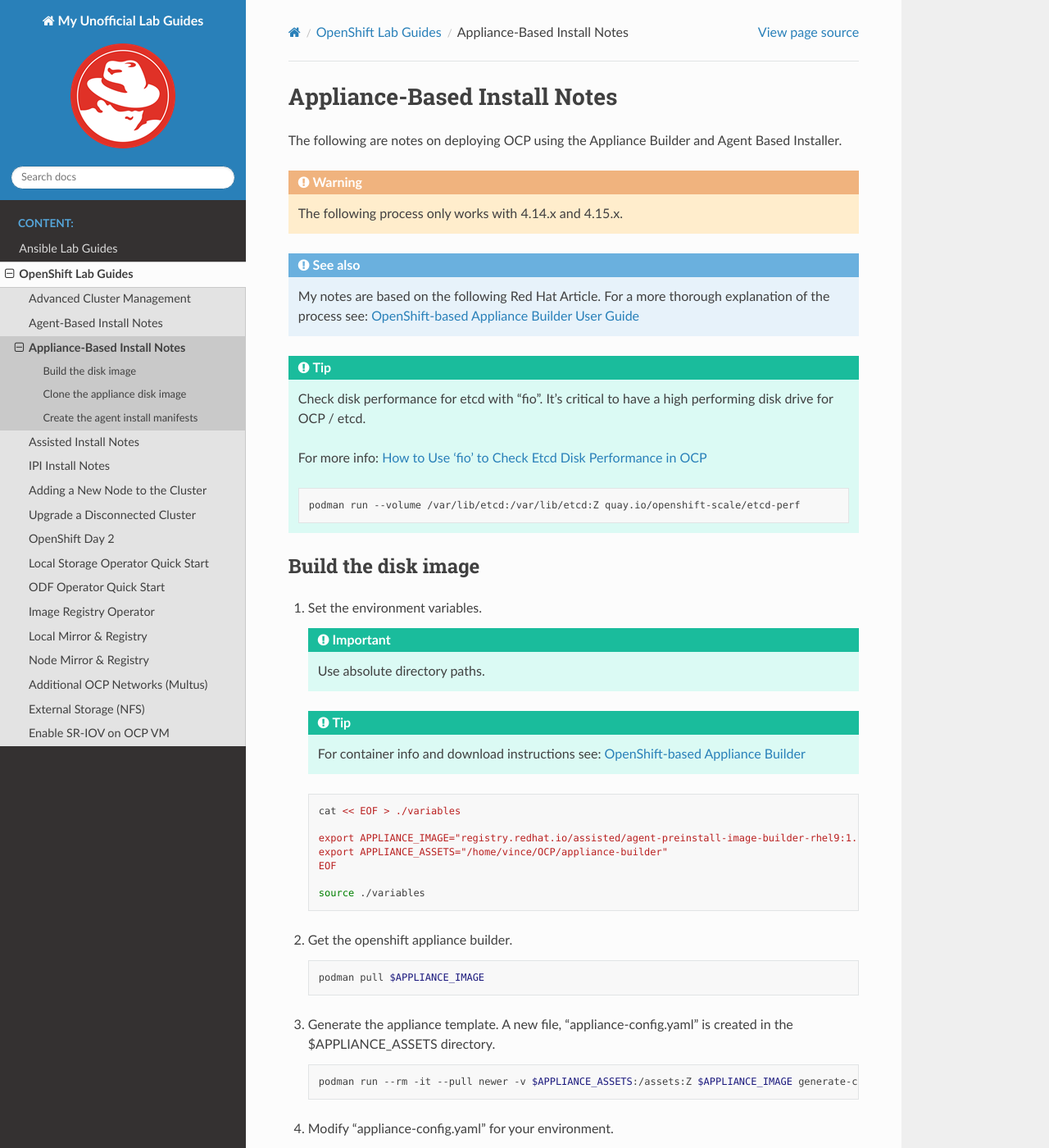
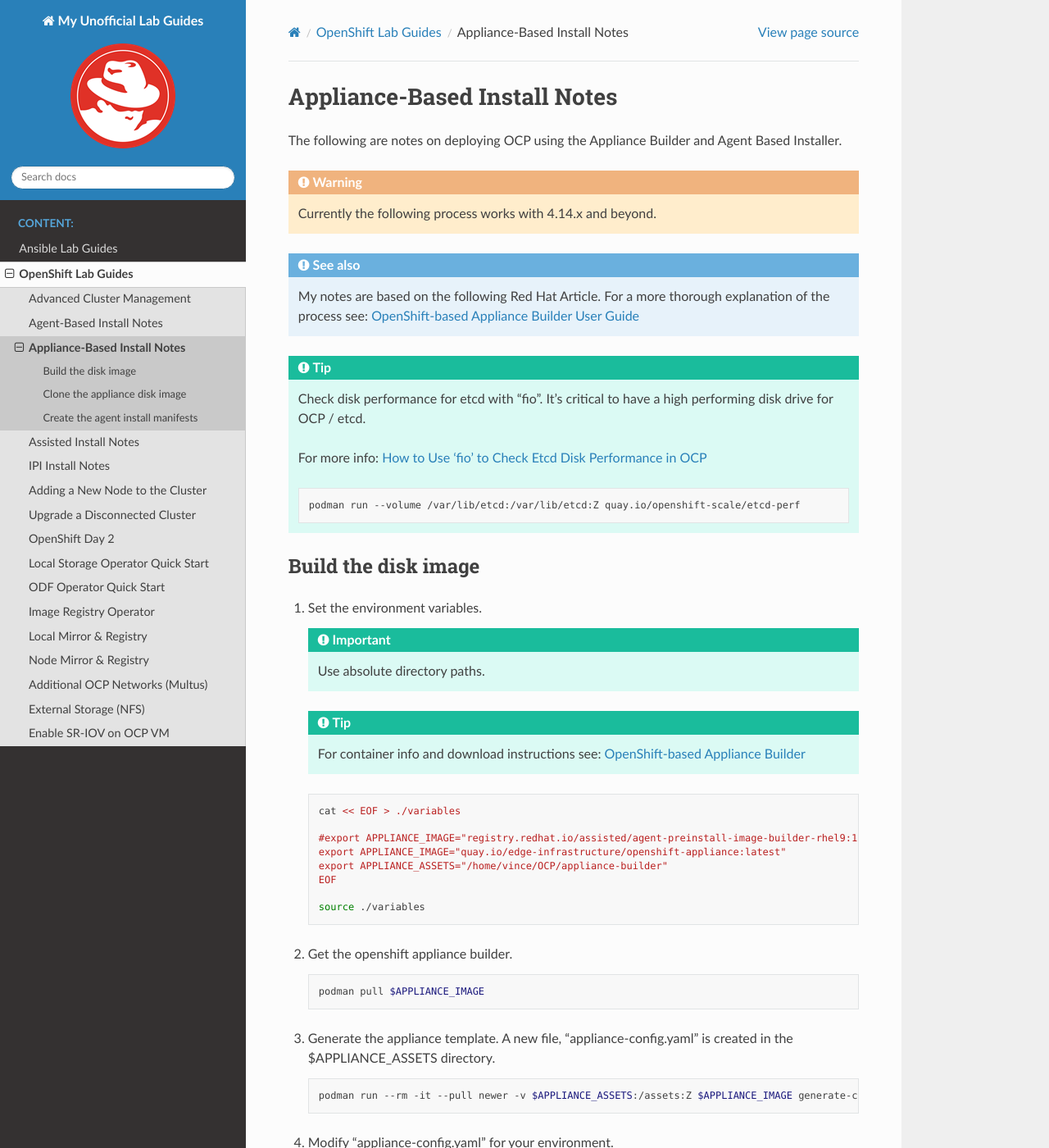
Before and after one commit to vtog/labGuides, a Sphinx documentation site: the page built from source/ocp/appliance-based-installer-notes.rst, in a window 1280 px wide and 1400 px high. Shown: the whole window at 82% size. Built offline with Sphinx 7.4.7 and the Read the Docs theme 3.1.0, drawn with Linux system fonts in a browser that asks for light colours; pages that are not in the unit, such as notebooks, are missing from menus.

Commit message:
appliance builder works with 4.16 now

```diff
--- a/source/ocp/appliance-based-installer-notes.rst
+++ b/source/ocp/appliance-based-installer-notes.rst
@@ -4,7 +4,7 @@
 The following are notes on deploying OCP using the Appliance Builder and
 Agent Based Installer.
 
-.. warning:: The following process only works with 4.14.x and 4.15.x.
+.. warning:: Currently the following process works with 4.14.x and beyond.
 
 .. seealso:: My notes are based on the following Red Hat Article. For a more
    thorough explanation of the process see: `OpenShift-based Appliance Builder User
@@ -36,7 +36,8 @@
 
       cat << EOF > ./variables
 
-      export APPLIANCE_IMAGE="registry.redhat.io/assisted/agent-preinstall-image-builder-rhel9:1.0-1714506949"
+      #export APPLIANCE_IMAGE="registry.redhat.io/assisted/agent-preinstall-image-builder-rhel9:1.0-1714506949"
+      export APPLIANCE_IMAGE="quay.io/edge-infrastructure/openshift-appliance:latest"
       export APPLIANCE_ASSETS="/home/vince/OCP/appliance-builder"
       EOF
 
```
